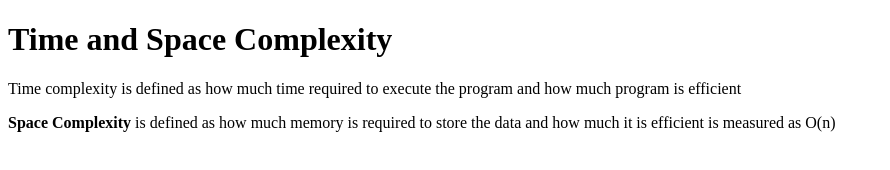
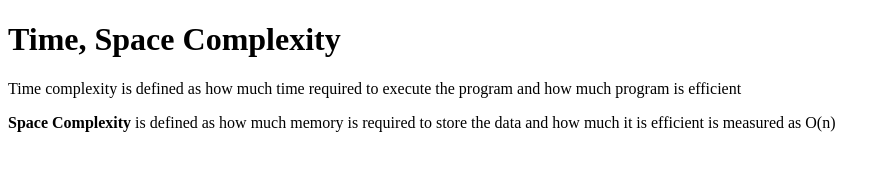
Before and after one commit to acciojob/time-and-space-complexity-AkshithMuddagoni, a website: page main.html in a window 1280 px wide. Shown: the whole page, without its empty margins (0-890 px from the left). Drawn offline with Linux system fonts and the light colour scheme.

Commit message:
created a submission

```diff
--- a/main.html
+++ b/main.html
@@ -8,10 +8,9 @@
 
 <body>
 	<!-- the entire body must be written by student -->
-     <h1>Time and Space Complexity</h1>
+     <h1>Time, Space Complexity</h1>
 	<p>Time complexity is defined as how much time required to execute the program and how much program is efficient</p>
-
-<p><b>Space Complexity</b> is defined as how much memory is required to store the data and how much it is efficient is measured as O(n)</p>
+	  <p><b>Space Complexity</b> is defined as how much memory is required to store the data and how much it is efficient is measured as O(n)</p>
 
 
     <script type="text/javascript" src="./script.js">
```
